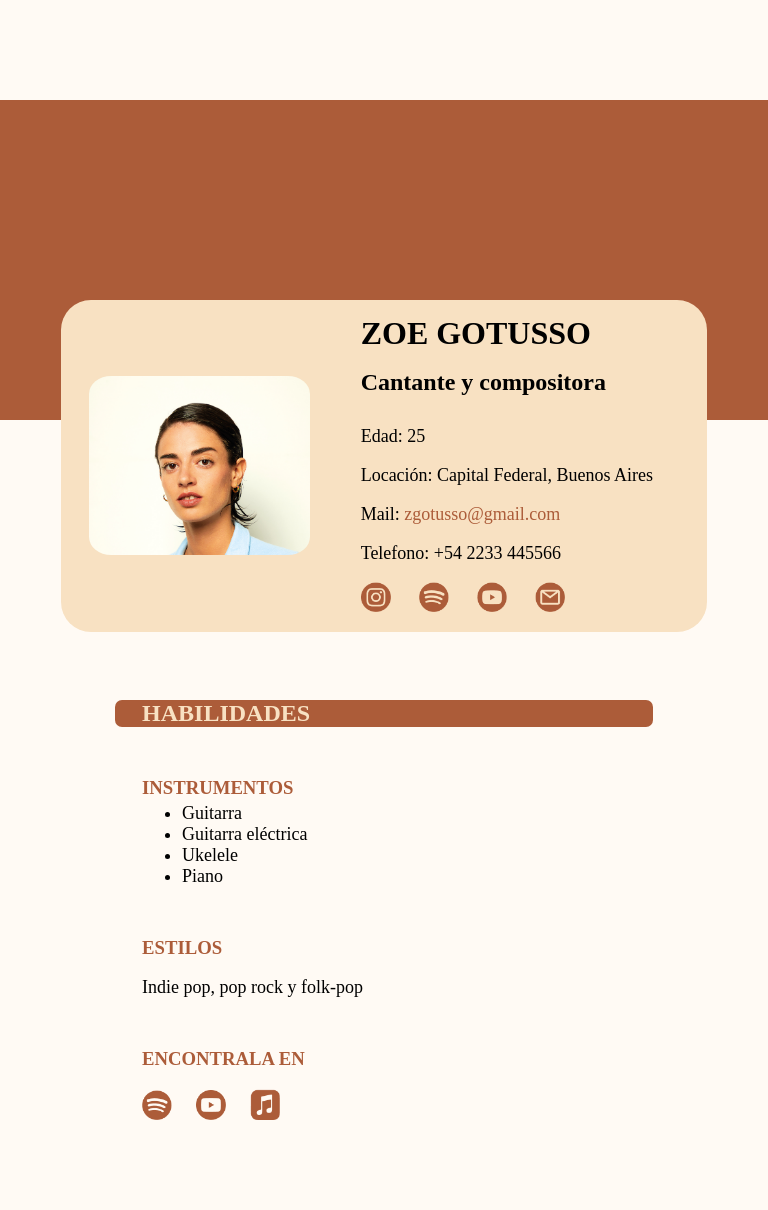
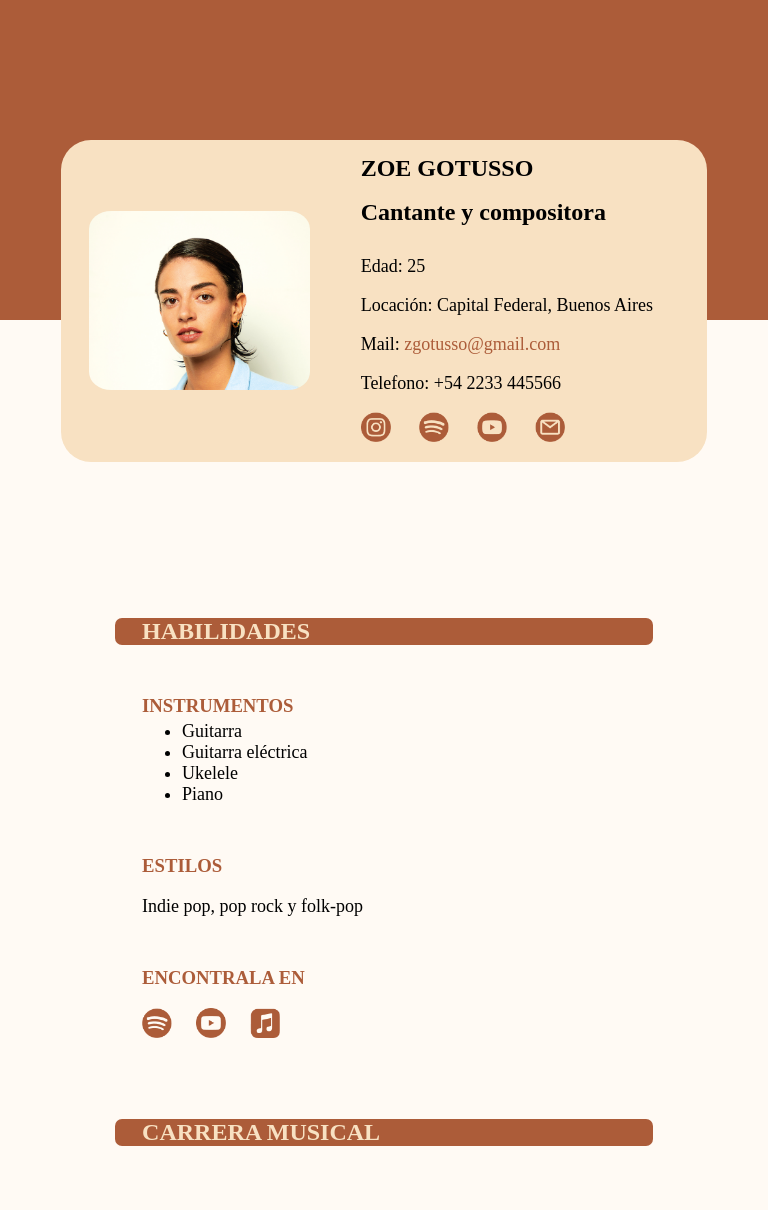
Before and after one commit to rosarioalonso/cvZoeGotusso, a plain HTML site: page index.html in a window 768 px wide. Shown: the top 1210 px of the page. Drawn offline with Linux system fonts and the light colour scheme; a web font is replaced by a local one.

Commit message:
Add files via upload

```diff
--- a/estilo.css
+++ b/estilo.css
@@ -20,6 +20,8 @@ header{
     background-color: #AC5C39;
     height: 40vh;
 }
+
+
 
 .navBar{
     margin-left: 10%;
@@ -59,6 +61,10 @@ header{
 
 .bar a:hover{
     --clippy: polygon(0 0, 100% 0, 100% 99%, 0 100%);
+}
+
+#cajaPresentacion{
+    transform: translateY(-200px);
 }
 
 .cajapresentacion{
@@ -140,7 +146,7 @@ header{
 
 
 #musica{
-    margin-top: 40vh;
+    margin-top: -150px;
     width: 70%;
     max-width: 1250px;
     margin-left: 15%;
@@ -175,7 +181,7 @@ header{
 
 
 #carreraMusical{
-    margin-top: 100px;
+    margin-top: 10%;
     width: 70%;
     margin-left: 15%;
     margin-right: 15%;
@@ -474,6 +480,11 @@ header{
     .navBar{
         display: none;
     }
+
+    #cajaPresentacion{
+        transform: translateY(-280px);
+    }
+
     .presentacion {
         width: 70%;
         display: block;
@@ -578,13 +589,12 @@ header{
         display: none;
     }
 
+    #cajaPresentacion{
+        transform: translateY(-280px);
+    }
+
     .presentacion {
         width: 80%;
-        top: 200px;
-    }
-
-    #musica{
-        margin-top: 35vh;
     }
 
     .musicaFlex{
--- a/index.html
+++ b/index.html
@@ -20,6 +20,9 @@
                 <a href="#trabajos"><b>Trabajos destacados</b></a>
             </div>
         </div>
+    </header>
+
+    <section id="cajaPresentacion">
         <div class="presentacion">
             <div class="fotoPresentacion">
                     <img src="img/fotoPresentación.jpg" alt="ZoeGotusso">
@@ -41,7 +44,7 @@
                 </div>
             </div>
         </div>
-    </header>
+    </section>
 
 
 
```
Lines whose indentation alone changed are shown as unchanged.
